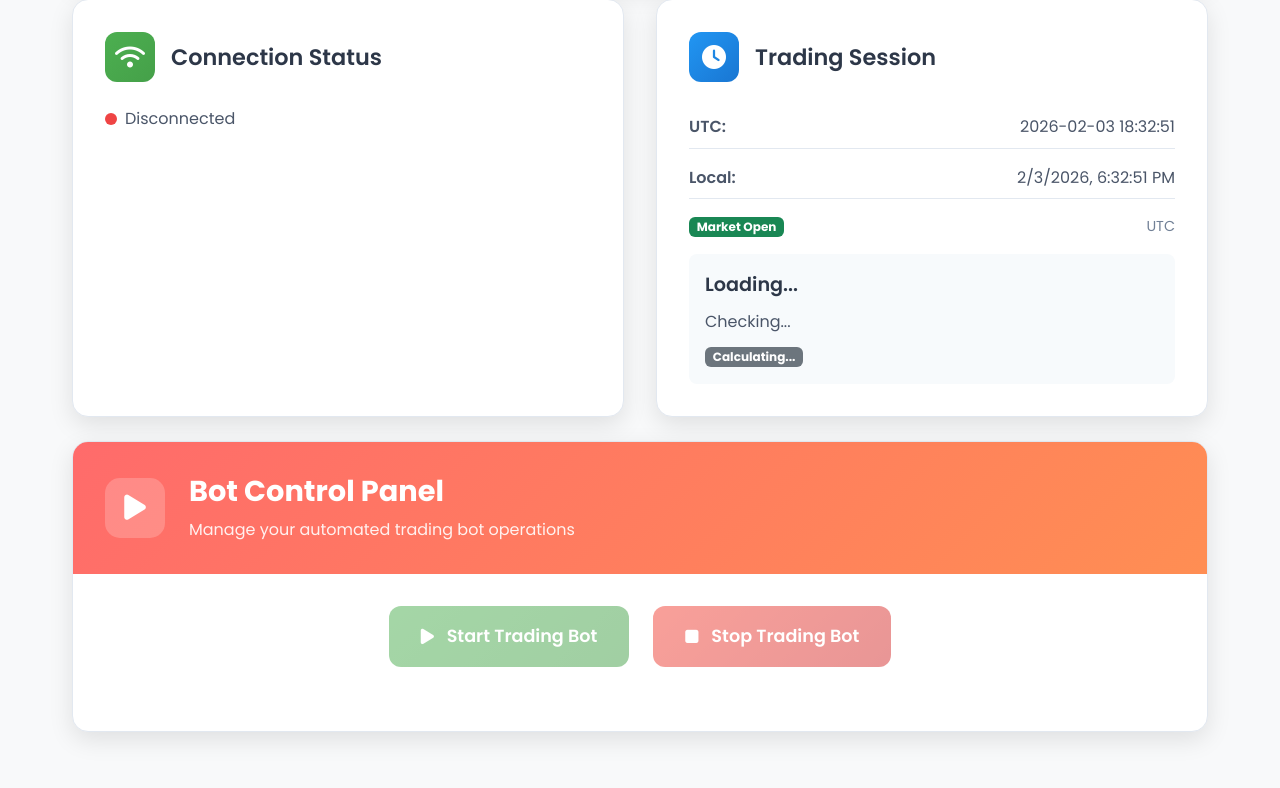
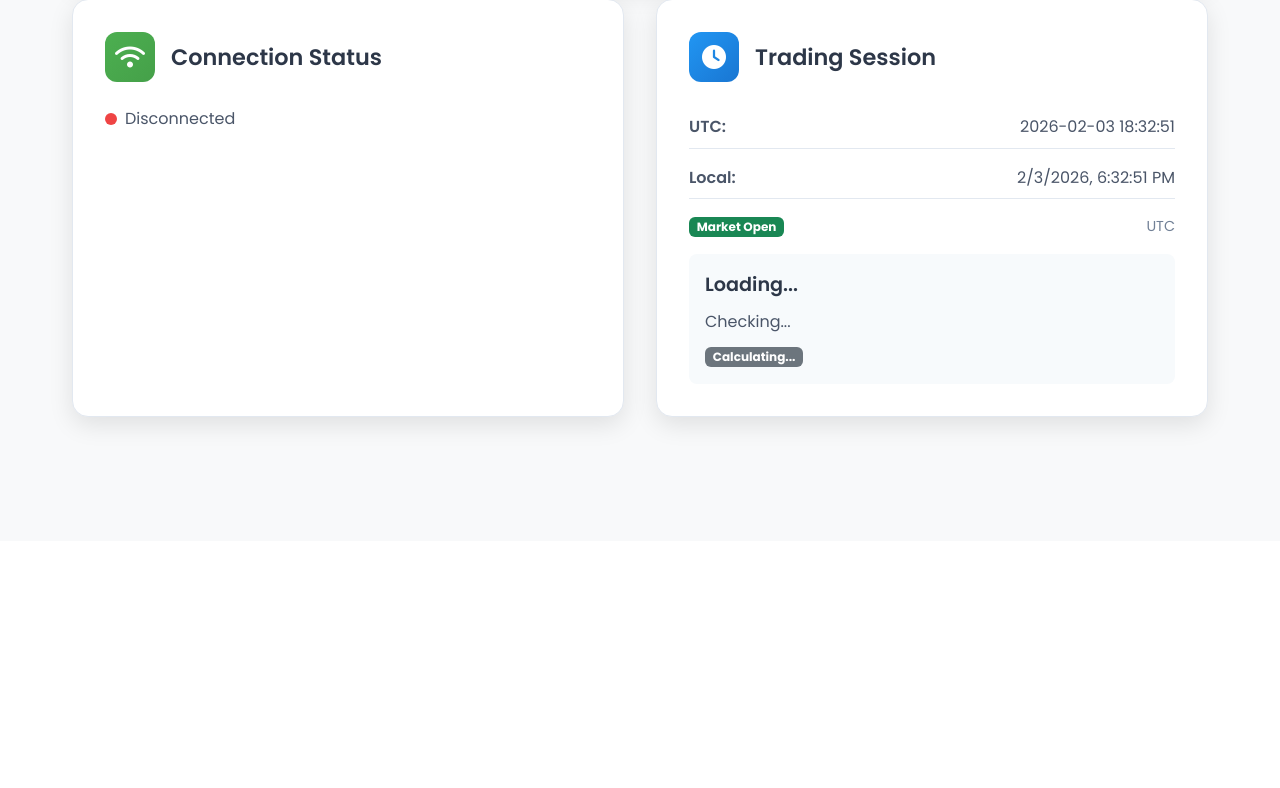
Before and after one commit to rahmangunawans/TradeForce, a Flask app: page /bot-settings in a window 1280 px wide. Shown: the part 259-1047 px from the top of the page. After the commit the page ends 693 px from the top, so only its background shows below. Run offline with Flask 3, Linux system fonts and the light colour scheme; the visitor is signed in with stand-in values (Sample User, id 1); data that the repository does not hold is empty; some libraries are stand-ins or nearby versions.

Commit message:
Remove the bot control panel from the settings page
Removes the HTML elements associated with the "Bot Control Panel" section from the templates/bot_settings.html file.

Replit-Commit-Author: Agent
Replit-Commit-Session-Id: df3aeadc-0225-4d3f-9830-89b25eb72d8a
Replit-Commit-Checkpoint-Type: intermediate_checkpoint
Replit-Commit-Event-Id: 5ea4264b-d7ba-466f-93be-339df2791ae5
Replit-Commit-Screenshot-Url: https://storage.googleapis.com/screenshot-production-us-central1/4f108362-d8f7-4f37-8fc7-3238ba3c34ea/df3aeadc-0225-4d3f-9830-89b25eb72d8a/kBQV4Pq
Replit-Helium-Checkpoint-Created: true

```diff
--- a/templates/bot_settings.html
+++ b/templates/bot_settings.html
@@ -795,40 +795,6 @@
             </div>
         </div>
 
-        <!-- Control Panel Section -->
-        <div class="control-section mb-4">
-            <div class="control-card">
-                <div class="control-header">
-                    <div class="control-icon">
-                        <i class="fas fa-play"></i>
-                    </div>
-                    <div class="control-title">
-                        <h2>Bot Control Panel</h2>
-                        <p>Manage your automated trading bot operations</p>
-                    </div>
-                </div>
-                <div class="control-content">
-                    <div class="control-buttons">
-                        <button class="btn-primary-custom" id="startBotBtn" disabled>
-                            <i class="fas fa-play"></i>
-                            <span>Start Trading Bot</span>
-                        </button>
-                        <button class="btn-danger-custom" id="stopBotBtn" disabled>
-                            <i class="fas fa-stop"></i>
-                            <span>Stop Trading Bot</span>
-                        </button>
-                    </div>
-                    <div class="bot-status-display" id="botStatus" style="display: none;">
-                        <div class="status-info">
-                            <h4><i class="fas fa-info-circle"></i>Bot Status</h4>
-                            <div id="botStatusContent">
-                                <!-- Bot status will be loaded here -->
-                            </div>
-                        </div>
-                    </div>
-                </div>
-            </div>
-        </div>
     </div>
 
     <!-- Bootstrap JS -->
```
Also changed, not shown: 1 other file.
